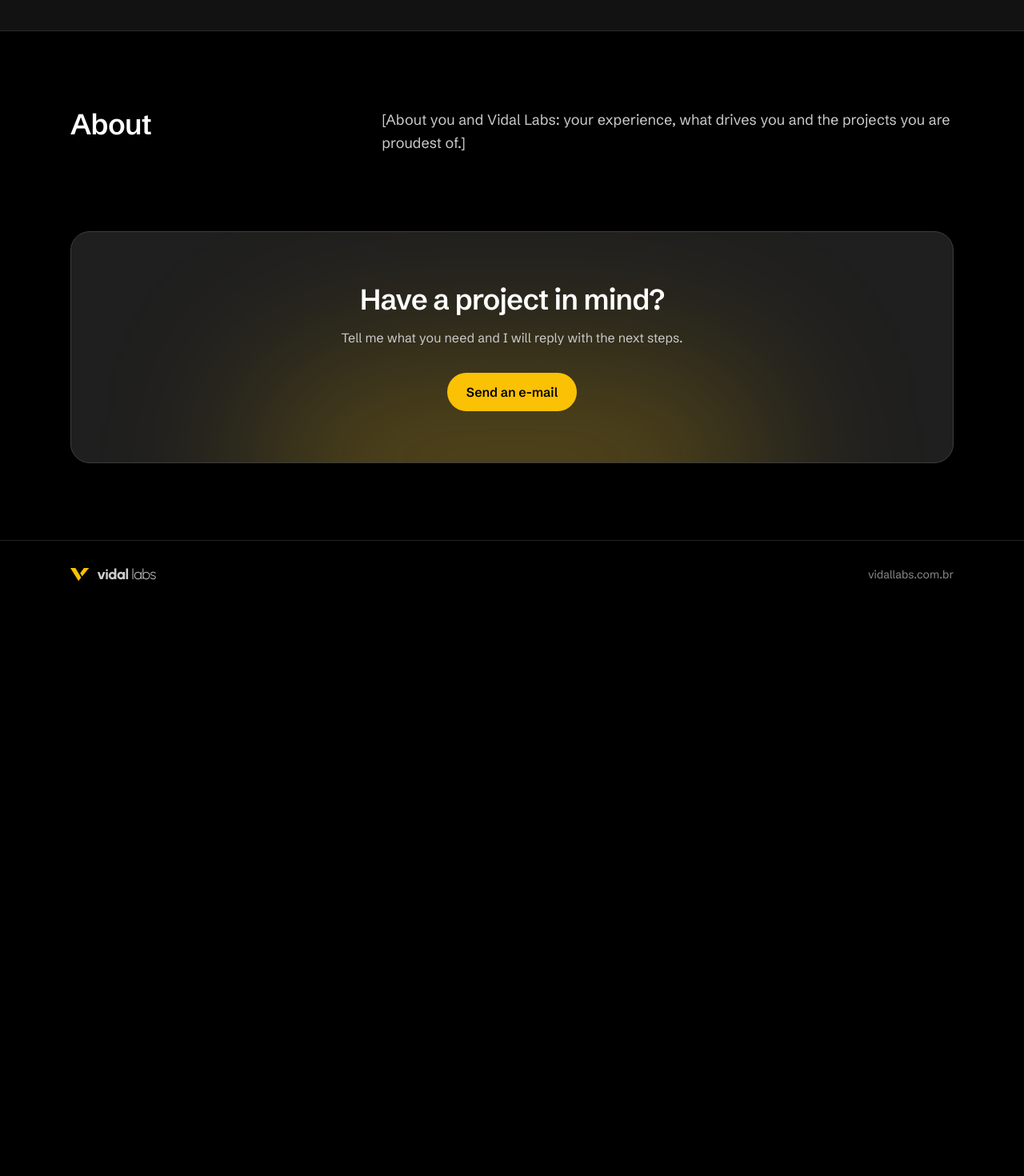
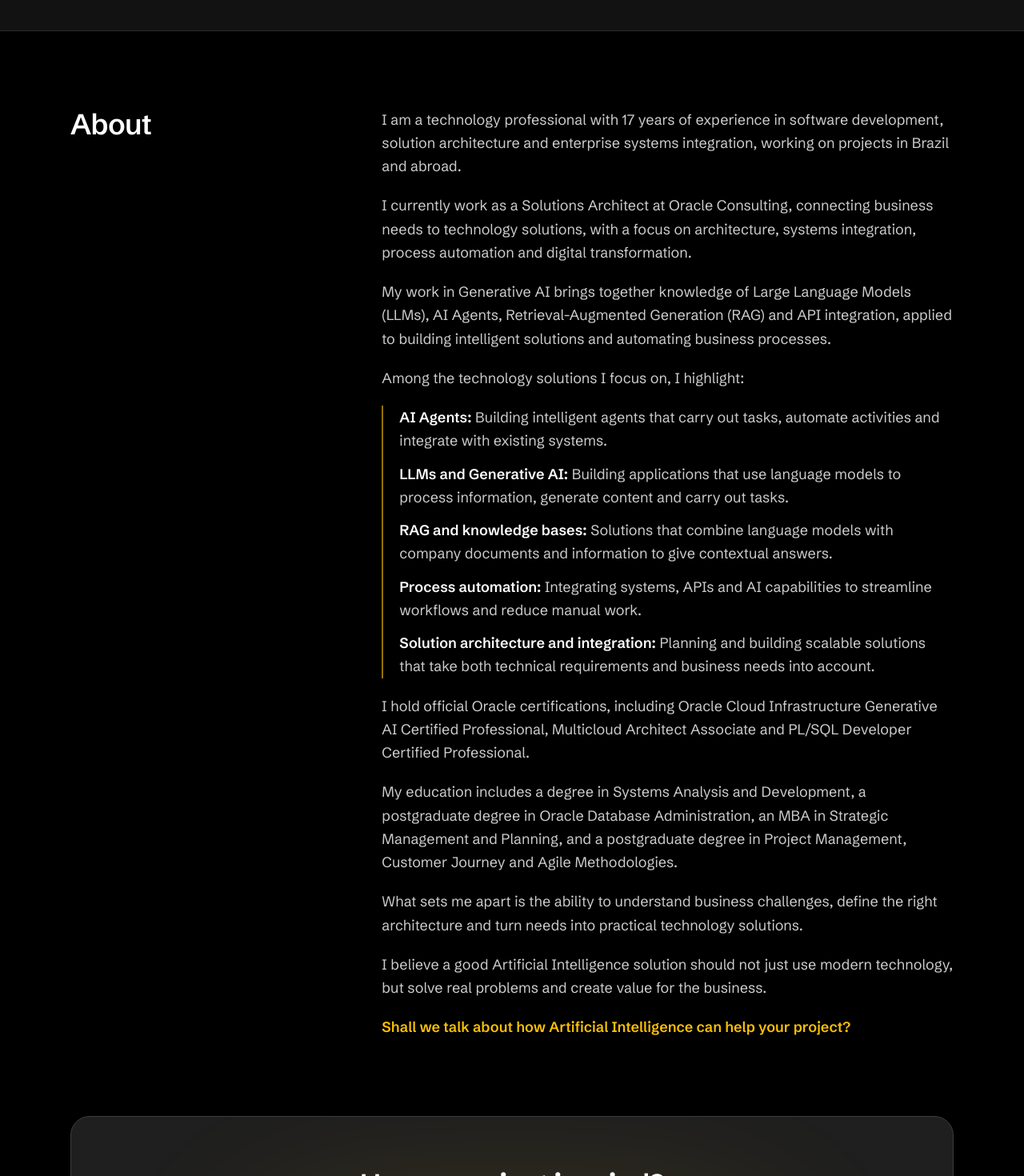
Before and after one commit to vidaltechnologies/vidaltechnologies-site, a Next.js app: page /en in a window 1280 px wide. Shown: the part 1460-2930 px from the top of the page at 80% size. Before the commit the page ends 2220 px from the top, so only its background shows below. Built offline with nearby package versions, Linux system fonts and the light colour scheme.

Commit message:
Seção Sobre com o texto do Thiago em português, inglês e espanhol
Co-Authored-By: Claude Opus 5.5 (1M context) <noreply@anthropic.com>
Claude-Session: https://claude.ai/code/session_01JwJTa3PbY1ij6qC6EeTHdF

```diff
--- a/src/components/home.tsx
+++ b/src/components/home.tsx
@@ -121,7 +121,29 @@ export function Home({ lang }: { lang: Locale }) {
         <section id="sobre" className="mx-auto max-w-6xl scroll-mt-16 px-4 py-24 sm:px-6">
           <div className="grid gap-8 md:grid-cols-[1fr_2fr]">
             <h2 className="text-3xl font-semibold tracking-tight sm:text-4xl">{t.about.title}</h2>
-            <p className="text-lg leading-relaxed text-muted">{t.about.text}</p>
+            <div className="flex flex-col gap-5 text-lg leading-relaxed text-muted">
+              {t.about.paragraphs.map((text) => (
+                <p key={text}>{text}</p>
+              ))}
+              <p>{t.about.focusIntro}</p>
+              <ul className="flex flex-col gap-3 border-l-2 border-accent/60 pl-5">
+                {t.about.focus.map((item) => (
+                  <li key={item.title}>
+                    <strong className="font-semibold text-foreground">{item.title}:</strong>{" "}
+                    {item.text}
+                  </li>
+                ))}
+              </ul>
+              {t.about.closing.map((text) => (
+                <p key={text}>{text}</p>
+              ))}
+              <a
+                href="#contato"
+                className="font-semibold text-accent underline-offset-4 hover:underline"
+              >
+                {t.about.cta}
+              </a>
+            </div>
           </div>
         </section>
 
--- a/src/i18n/dictionaries.ts
+++ b/src/i18n/dictionaries.ts
@@ -62,7 +62,41 @@ const pt = {
   },
   about: {
     title: "Sobre",
-    text: "[Texto sobre você e a Vidal Labs: sua experiência, o que te motiva e os projetos de que mais se orgulha.]",
+    paragraphs: [
+      "Sou profissional de tecnologia com 17 anos de experiência em desenvolvimento de software, arquitetura de soluções e integração de sistemas corporativos, com atuação em projetos nacionais e internacionais.",
+      "Atualmente, atuo como Arquiteto de Soluções na Oracle Consulting, conectando necessidades de negócio a soluções tecnológicas, com foco em arquitetura, integração de sistemas, automação de processos e transformação digital.",
+      "Minha atuação em Inteligência Artificial Generativa reúne conhecimentos em Large Language Models (LLMs), AI Agents, Retrieval-Augmented Generation (RAG) e integração de APIs, aplicados à criação de soluções inteligentes e à automação de processos empresariais.",
+    ],
+    focusIntro: "Entre as soluções tecnológicas que fazem parte do meu foco de atuação, destaco:",
+    focus: [
+      {
+        title: "Agentes de Inteligência Artificial (AI Agents)",
+        text: "Desenvolvimento de agentes inteligentes para execução de tarefas, automação de atividades e integração com sistemas.",
+      },
+      {
+        title: "LLMs e IA Generativa",
+        text: "Desenvolvimento de aplicações que utilizam modelos de linguagem para processamento de informações, geração de conteúdo e execução de tarefas.",
+      },
+      {
+        title: "RAG e bases de conhecimento",
+        text: "Soluções que combinam modelos de linguagem com documentos e informações corporativas para oferecer respostas contextualizadas.",
+      },
+      {
+        title: "Automação de processos",
+        text: "Integração de sistemas, APIs e recursos de IA para otimizar fluxos de trabalho e reduzir atividades manuais.",
+      },
+      {
+        title: "Arquitetura e integração de soluções",
+        text: "Planejamento e desenvolvimento de soluções escaláveis, considerando requisitos técnicos e necessidades de negócio.",
+      },
+    ],
+    closing: [
+      "Possuo certificações oficiais Oracle, incluindo Oracle Cloud Infrastructure Generative AI Certified Professional, Multicloud Architect Associate e PL/SQL Developer Certified Professional.",
+      "Minha formação inclui graduação em Análise e Desenvolvimento de Sistemas, pós-graduação em Administração de Banco de Dados Oracle, MBA em Gestão e Planejamento Estratégico e pós-graduação em Gestão de Projetos, Jornada do Cliente e Metodologias Ágeis.",
+      "Meu principal diferencial está na capacidade de compreender os desafios de negócio, definir arquiteturas adequadas e transformar necessidades em soluções tecnológicas práticas.",
+      "Acredito que uma boa solução de Inteligência Artificial não deve apenas utilizar tecnologias modernas, mas resolver problemas reais e gerar valor para o negócio.",
+    ],
+    cta: "Vamos conversar sobre como a Inteligência Artificial pode contribuir para o seu projeto?",
   },
   contact: {
     title: "Tem um projeto em mente?",
@@ -122,7 +156,41 @@ const en: Dictionary = {
   },
   about: {
     title: "About",
-    text: "[About you and Vidal Labs: your experience, what drives you and the projects you are proudest of.]",
+    paragraphs: [
+      "I am a technology professional with 17 years of experience in software development, solution architecture and enterprise systems integration, working on projects in Brazil and abroad.",
+      "I currently work as a Solutions Architect at Oracle Consulting, connecting business needs to technology solutions, with a focus on architecture, systems integration, process automation and digital transformation.",
+      "My work in Generative AI brings together knowledge of Large Language Models (LLMs), AI Agents, Retrieval-Augmented Generation (RAG) and API integration, applied to building intelligent solutions and automating business processes.",
+    ],
+    focusIntro: "Among the technology solutions I focus on, I highlight:",
+    focus: [
+      {
+        title: "AI Agents",
+        text: "Building intelligent agents that carry out tasks, automate activities and integrate with existing systems.",
+      },
+      {
+        title: "LLMs and Generative AI",
+        text: "Building applications that use language models to process information, generate content and carry out tasks.",
+      },
+      {
+        title: "RAG and knowledge bases",
+        text: "Solutions that combine language models with company documents and information to give contextual answers.",
+      },
+      {
+        title: "Process automation",
+        text: "Integrating systems, APIs and AI capabilities to streamline workflows and reduce manual work.",
+      },
+      {
+        title: "Solution architecture and integration",
+        text: "Planning and building scalable solutions that take both technical requirements and business needs into account.",
+      },
+    ],
+    closing: [
+      "I hold official Oracle certifications, including Oracle Cloud Infrastructure Generative AI Certified Professional, Multicloud Architect Associate and PL/SQL Developer Certified Professional.",
+      "My education includes a degree in Systems Analysis and Development, a postgraduate degree in Oracle Database Administration, an MBA in Strategic Management and Planning, and a postgraduate degree in Project Management, Customer Journey and Agile Methodologies.",
+      "What sets me apart is the ability to understand business challenges, define the right architecture and turn needs into practical technology solutions.",
+      "I believe a good Artificial Intelligence solution should not just use modern technology, but solve real problems and create value for the business.",
+    ],
+    cta: "Shall we talk about how Artificial Intelligence can help your project?",
   },
   contact: {
     title: "Have a project in mind?",
@@ -180,7 +248,41 @@ const es: Dictionary = {
   },
   about: {
     title: "Sobre mí",
-    text: "[Texto sobre ti y Vidal Labs: tu experiencia, lo que te motiva y los proyectos de los que más te enorgulleces.]",
+    paragraphs: [
+      "Soy un profesional de tecnología con 17 años de experiencia en desarrollo de software, arquitectura de soluciones e integración de sistemas corporativos, con participación en proyectos nacionales e internacionales.",
+      "Actualmente trabajo como Arquitecto de Soluciones en Oracle Consulting, conectando las necesidades del negocio con soluciones tecnológicas, con foco en arquitectura, integración de sistemas, automatización de procesos y transformación digital.",
+      "Mi trabajo en Inteligencia Artificial Generativa reúne conocimientos en Large Language Models (LLMs), AI Agents, Retrieval-Augmented Generation (RAG) e integración de APIs, aplicados a la creación de soluciones inteligentes y a la automatización de procesos empresariales.",
+    ],
+    focusIntro: "Entre las soluciones tecnológicas que forman parte de mi foco de trabajo, destaco:",
+    focus: [
+      {
+        title: "Agentes de Inteligencia Artificial (AI Agents)",
+        text: "Desarrollo de agentes inteligentes para ejecutar tareas, automatizar actividades e integrarse con sistemas.",
+      },
+      {
+        title: "LLMs e IA Generativa",
+        text: "Desarrollo de aplicaciones que utilizan modelos de lenguaje para procesar información, generar contenido y ejecutar tareas.",
+      },
+      {
+        title: "RAG y bases de conocimiento",
+        text: "Soluciones que combinan modelos de lenguaje con documentos e información corporativa para ofrecer respuestas contextualizadas.",
+      },
+      {
+        title: "Automatización de procesos",
+        text: "Integración de sistemas, APIs y recursos de IA para optimizar flujos de trabajo y reducir tareas manuales.",
+      },
+      {
+        title: "Arquitectura e integración de soluciones",
+        text: "Planificación y desarrollo de soluciones escalables, considerando requisitos técnicos y necesidades del negocio.",
+      },
+    ],
+    closing: [
+      "Tengo certificaciones oficiales de Oracle, entre ellas Oracle Cloud Infrastructure Generative AI Certified Professional, Multicloud Architect Associate y PL/SQL Developer Certified Professional.",
+      "Mi formación incluye la carrera de Análisis y Desarrollo de Sistemas, un posgrado en Administración de Bases de Datos Oracle, un MBA en Gestión y Planificación Estratégica y un posgrado en Gestión de Proyectos, Experiencia del Cliente y Metodologías Ágiles.",
+      "Mi principal diferencial es la capacidad de comprender los desafíos del negocio, definir la arquitectura adecuada y transformar necesidades en soluciones tecnológicas prácticas.",
+      "Creo que una buena solución de Inteligencia Artificial no solo debe usar tecnologías modernas, sino resolver problemas reales y generar valor para el negocio.",
+    ],
+    cta: "¿Hablamos sobre cómo la Inteligencia Artificial puede contribuir a tu proyecto?",
   },
   contact: {
     title: "¿Tienes un proyecto en mente?",
```
